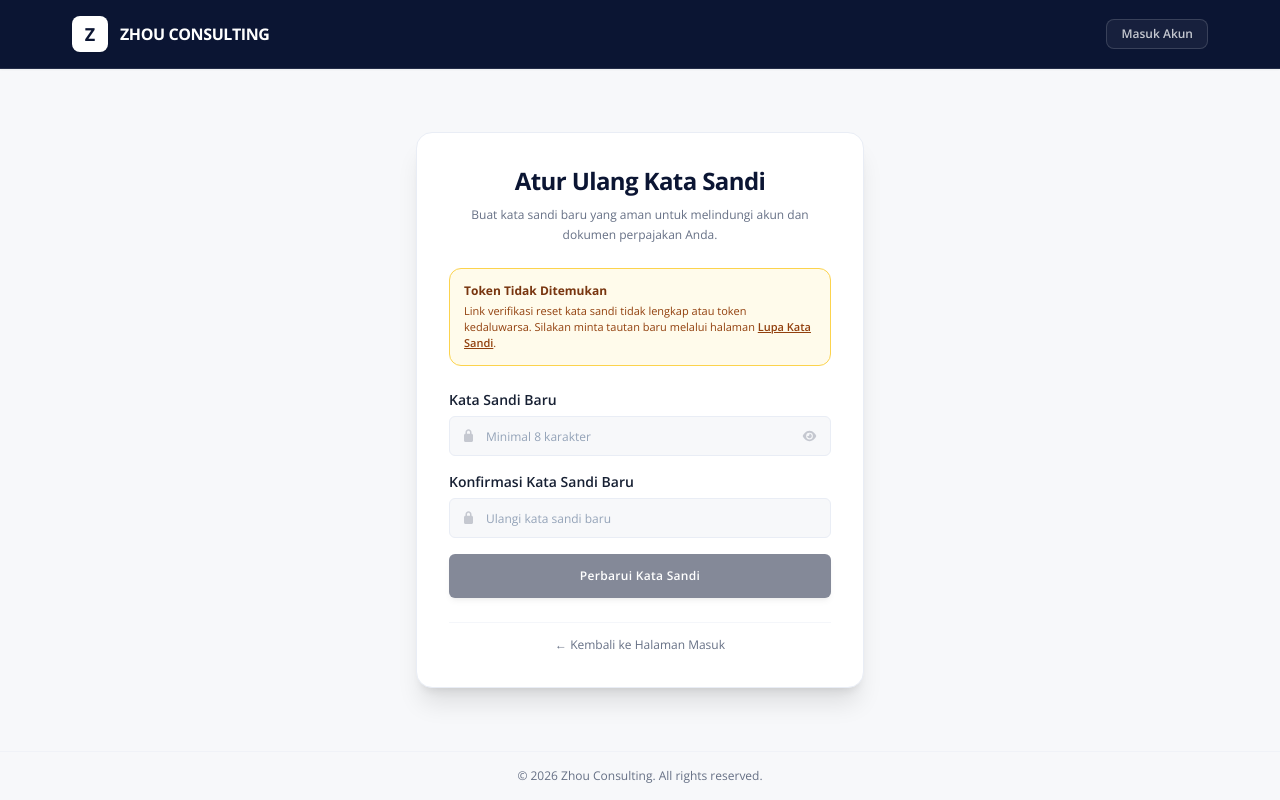
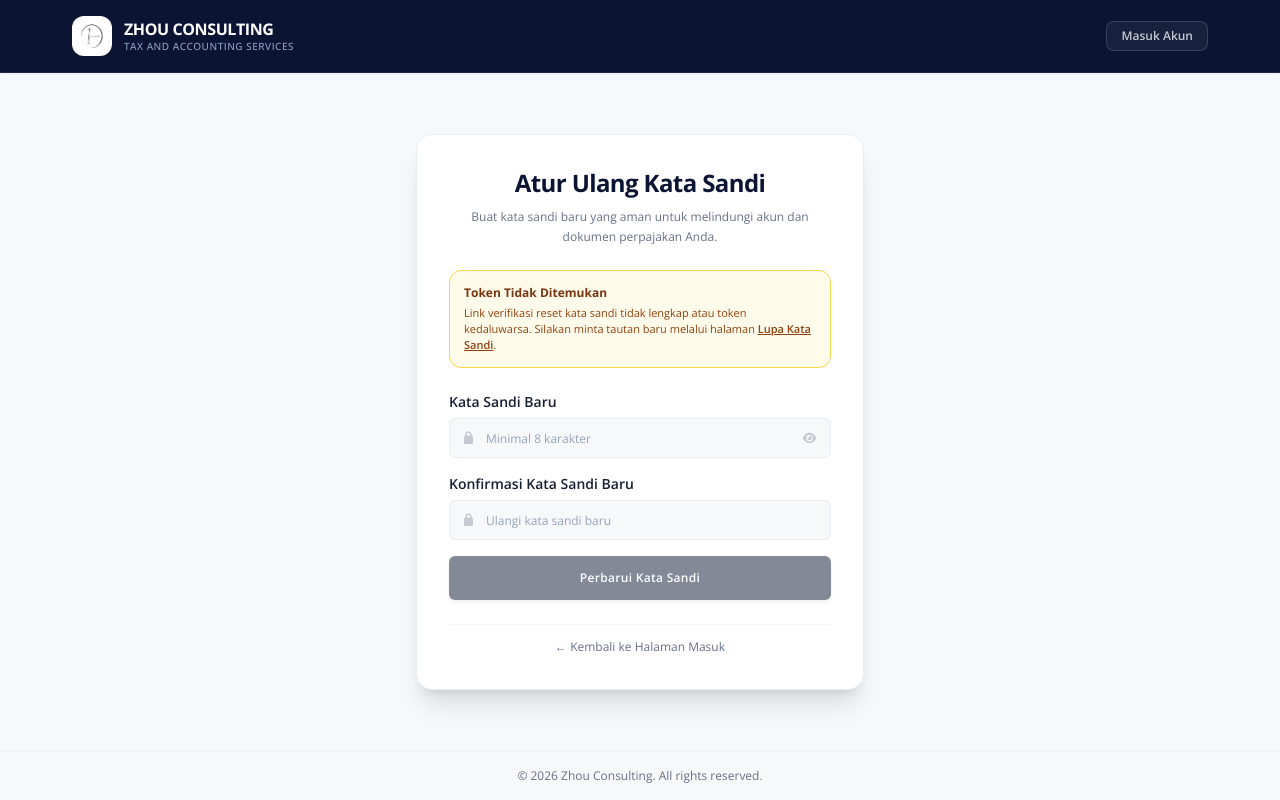
Before and after one commit to zhou-website/fe-zhou, a Next.js app: page /reset-password in a window 1280 px wide. Built offline with nearby package versions, Linux system fonts and the light colour scheme.

Commit message:
fix(auth): ganti logo placeholder Z dengan logo Zhou Consulting pada forgot-password dan reset-password

```diff
--- a/src/app/login/forgot-password/page.tsx
+++ b/src/app/login/forgot-password/page.tsx
@@ -2,6 +2,7 @@
 
 import React, { useState } from "react";
 import Link from "next/link";
+import Image from "next/image";
 import { Button } from "@/components/ui/button";
 import { Input } from "@/components/ui/input";
 import { Label } from "@/components/ui/label";
@@ -68,12 +69,23 @@ export default function ForgotPasswordPage() {
       <header className="w-full bg-primary text-white py-4 px-6 border-b border-white/10 shadow-sm">
         <div className="container-custom flex items-center justify-between">
           <Link href="/" className="flex items-center gap-3 group">
-            <div className="flex h-9 w-9 items-center justify-center rounded-md bg-white text-primary font-bold text-lg">
-              Z
+            <div className="flex h-10 w-10 items-center justify-center rounded-xl overflow-hidden border border-white/20 bg-white shadow-sm group-hover:scale-105 transition-transform shrink-0">
+              <Image
+                src="/images/zhou-logo.png"
+                alt="Zhou Consulting Logo"
+                width={40}
+                height={40}
+                className="object-contain w-full h-full p-0.5"
+              />
             </div>
-            <span className="text-base font-bold tracking-tight text-white group-hover:text-primary-light transition-colors">
-              ZHOU CONSULTING
-            </span>
+            <div className="flex flex-col">
+              <span className="text-base font-bold tracking-tight text-white group-hover:text-primary-light transition-colors leading-tight font-sans">
+                ZHOU CONSULTING
+              </span>
+              <span className="text-[10px] font-medium tracking-wider text-blue-200/70 uppercase">
+                Tax and Accounting Services
+              </span>
+            </div>
           </Link>
 
           <Link
--- a/src/app/reset-password/page.tsx
+++ b/src/app/reset-password/page.tsx
@@ -2,6 +2,7 @@
 
 import React, { useState, Suspense } from "react";
 import Link from "next/link";
+import Image from "next/image";
 import { useSearchParams } from "next/navigation";
 import { Button } from "@/components/ui/button";
 import { Input } from "@/components/ui/input";
@@ -73,12 +74,23 @@ function ResetPasswordContent() {
       <header className="w-full bg-primary text-white py-4 px-6 border-b border-white/10 shadow-sm">
         <div className="container-custom flex items-center justify-between">
           <Link href="/" className="flex items-center gap-3 group">
-            <div className="flex h-9 w-9 items-center justify-center rounded-lg bg-white text-primary font-bold text-lg shadow-sm">
-              Z
+            <div className="flex h-10 w-10 items-center justify-center rounded-xl overflow-hidden border border-white/20 bg-white shadow-sm group-hover:scale-105 transition-transform shrink-0">
+              <Image
+                src="/images/zhou-logo.png"
+                alt="Zhou Consulting Logo"
+                width={40}
+                height={40}
+                className="object-contain w-full h-full p-0.5"
+              />
             </div>
-            <span className="text-base font-bold tracking-tight text-white group-hover:text-primary-light transition-colors">
-              ZHOU CONSULTING
-            </span>
+            <div className="flex flex-col">
+              <span className="text-base font-bold tracking-tight text-white group-hover:text-primary-light transition-colors leading-tight font-sans">
+                ZHOU CONSULTING
+              </span>
+              <span className="text-[10px] font-medium tracking-wider text-blue-200/70 uppercase">
+                Tax and Accounting Services
+              </span>
+            </div>
           </Link>
 
           <Link
```
